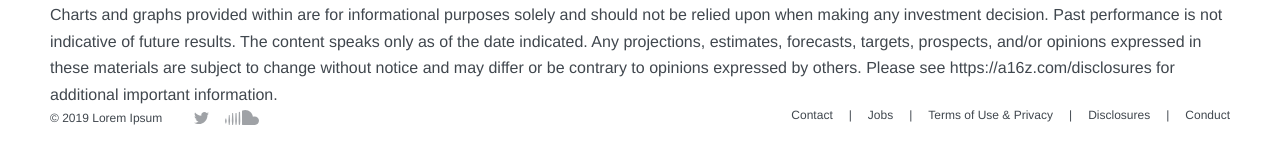
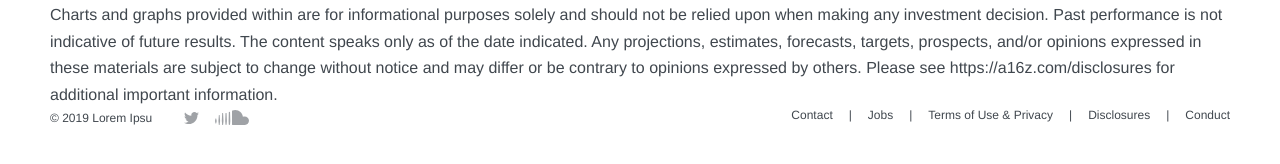
Before and after one commit to James88313/loremipsumcapital.github.io, a Jekyll site: the page built from _posts/2019-05-15-kik-sec-what-going-on-crypto.md, in a window 1280 px wide and 900 px high, scrolled down 3321 px. Shown: the part 725-889 px from the top of the window. Built offline with Jekyll 4.4.1, drawn with Linux system fonts in a browser that asks for light colours; a script that is not in the unit is left out.

Commit message:
Update from Forestry.io Blake Jackovitch updated _config.yml

```diff
--- a/_config.yml
+++ b/_config.yml
@@ -1,5 +1,5 @@
 ---
-title: Lorem Ipsum
+title: Lorem Ipsu
 email: your-email@example.com
 description: Write an awesome description for your new site here. You can edit this
   line in _config.yml. It will appear in your document head meta (for Google search
```
